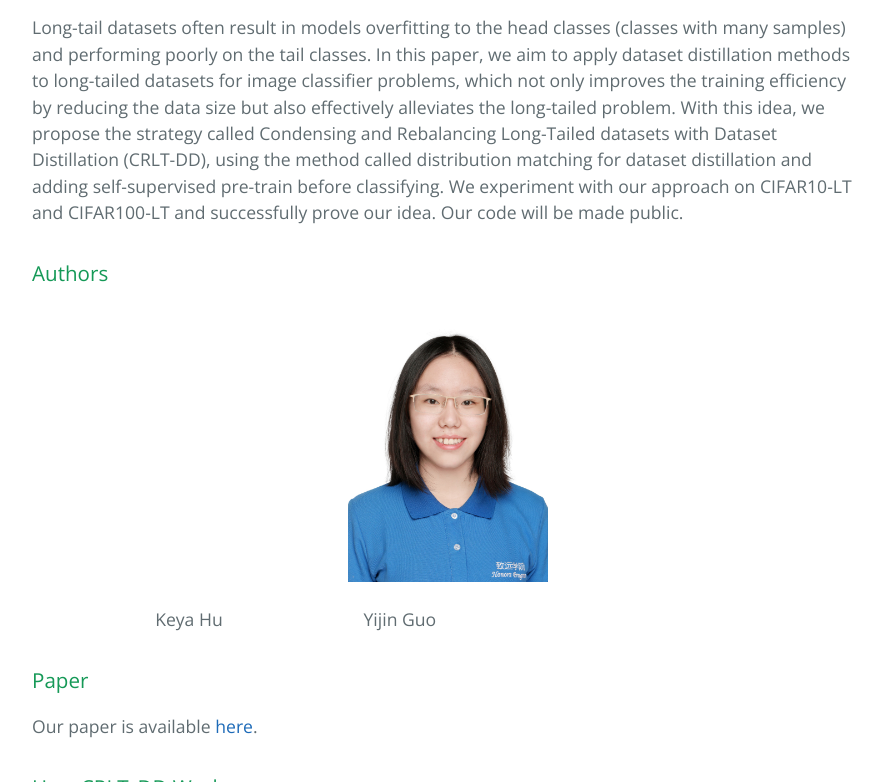
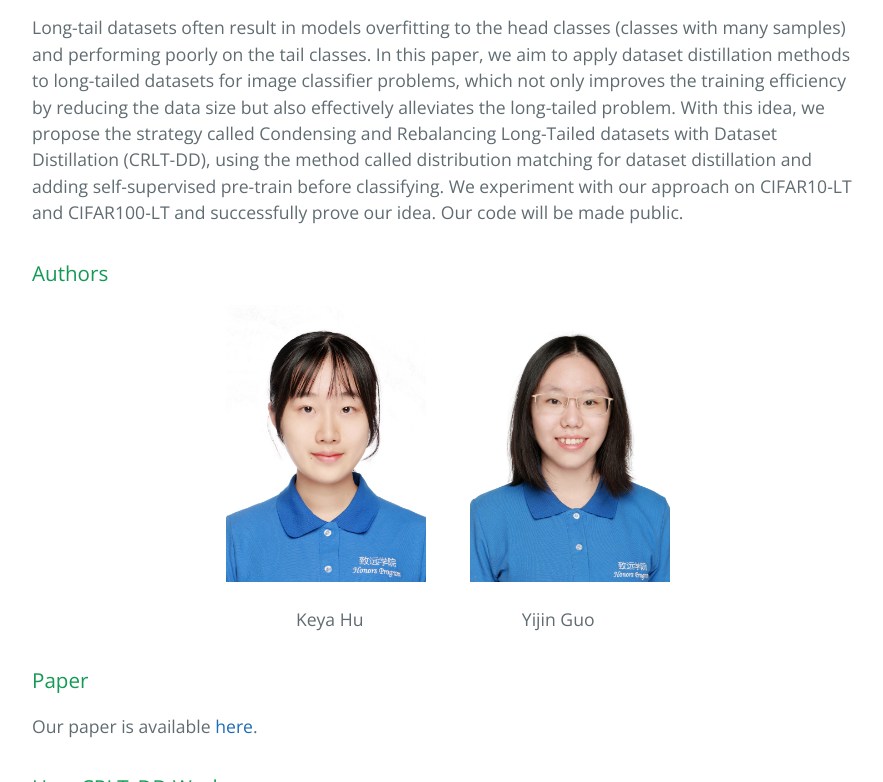
Before and after one commit to CV-H-G-R-group/CRLT_DD, a plain HTML site: page index.html in a window 1280 px wide. Shown: the part 402-1184 px from the top of the page, without its empty margins (192-1075 px from the left). Drawn offline with nearby package versions, Linux system fonts and the light colour scheme.

Commit message:
update img

```diff
--- a/index.html
+++ b/index.html
@@ -37,9 +37,10 @@ With this idea, we propose the strategy called Condensing and Rebalancing Long-T
 
 <center class="half">
     <!-- <img style="margin: 0px 20px;" src="sjm.jpg" width="200" /> -->
+    <img style="margin: 0px 20px;" src="hky.jpg" width="200" />
     <img style="margin: 0px 20px;" src="gyj.jpg" width="200" />
 </center>
-<p>　　　　　　　Keya Hu　　　　　　　　Yijin Guo</p>
+<p>　　　　　　　　　　　　　　　Keya Hu　　　　　　　　　Yijin Guo</p>
 
 <h3 id="paper">Paper</h3>
 <p>Our paper is available <a href="https://github.com/CV-H-G-R-group/Long-tailed-Data-Distillation">here</a>.</p>
```
Also changed, not shown: hky.jpg (added).
